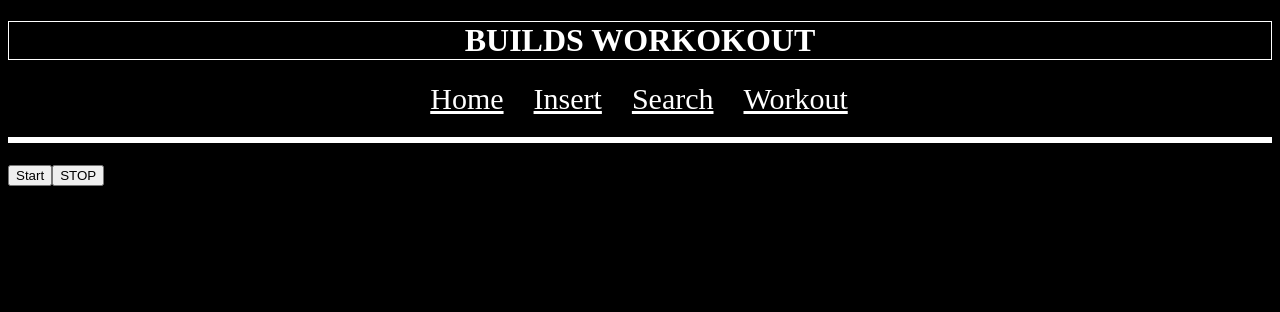
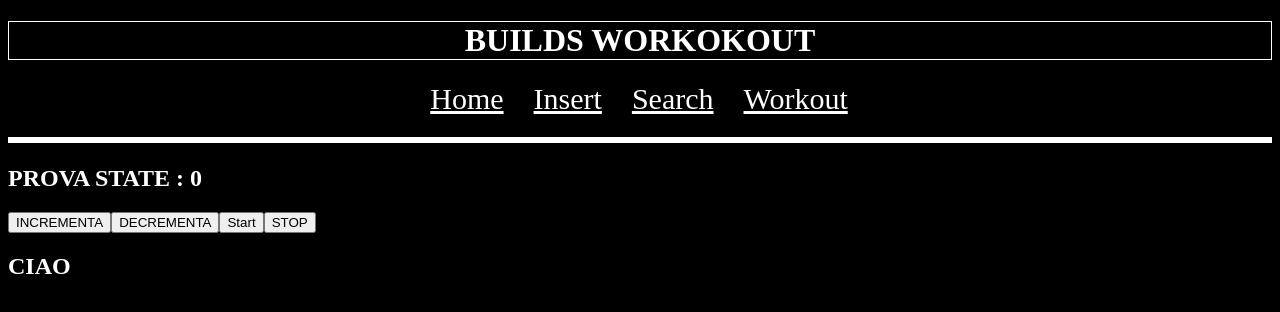
Before and after one commit to RichardMoschini87/workpwa, a React (Create React App) app: page / in a window 1280 px wide. Shown: the top 312 px of the page. Built offline with nearby package versions, Linux system fonts and the light colour scheme.

Commit message:
aggiunto redux

```diff
--- a/package.json
+++ b/package.json
@@ -8,7 +8,9 @@
     "@testing-library/user-event": "^12.8.3",
     "react": "^17.0.2",
     "react-dom": "^17.0.2",
+    "react-redux": "^7.2.6",
     "react-scripts": "4.0.3",
+    "redux": "^4.1.2",
     "web-vitals": "^0.2.4",
     "workbox-background-sync": "^5.1.4",
     "workbox-broadcast-update": "^5.1.4",
--- a/src/componets/Insert.css
+++ b/src/componets/Insert.css
@@ -5,3 +5,7 @@ h1{
 #elId{
 	color: white;
 }
+
+h2{
+	color: white;
+}
--- a/src/componets/Insert.js
+++ b/src/componets/Insert.js
@@ -1,10 +1,19 @@
 import React from "react";
 import './Insert.css'
+import Search from "./Search";
+import incrementa from '../reduxActions/ActionIncrementa'
+import decrementa from "../reduxActions/ActionDecrementa";
+import {useSelector,useDispatch} from 'react-redux'
 
 function Insert() {
     var cronometro = 0;
     var min = 0, sec = 0
+    //############## PROVA REDUX #############################
+    const increment = useSelector(state => state.aumentaReducer)
+    const disptch = useDispatch()
+    const decrement = useSelector(state => state.decrementaReducer)
 
+    //############## FUNZIONI CRONOMETRO #############################
     const start = () => {
         cronometro = setInterval(() => {
             sec++;
@@ -22,12 +31,17 @@ function Insert() {
         sec = 0;
         document.getElementById('idd').innerHTML = min + ':' + sec
     }
-
+//##################################################################à
     return (
         <div>
             <h1 id='idd'></h1>
+            <h2> PROVA STATE : { increment} </h2>
+            <button onClick={()=>disptch(incrementa())}>INCREMENTA</button>
+            <button onClick={()=>disptch(decrementa())}>DECREMENTA</button>
+
             <button onClick={start} >Start</button>
             <button onClick={stop}>STOP</button>
+            <Search></Search>
         </div>
     )
 }
--- /dev/null
+++ b/src/componets/Search.css
@@ -0,0 +1,3 @@
+h2{
+    color: white;
+}
--- /dev/null
+++ b/src/componets/Search.js
@@ -0,0 +1,9 @@
+import React from "react";
+import './Search.css'
+
+
+function Search(){
+    return(<div><h2>CIAO </h2></div>)
+}
+
+export default Search
--- a/src/index.js
+++ b/src/index.js
@@ -4,10 +4,17 @@ import './index.css';
 import App from './App';
 import * as serviceWorkerRegistration from './serviceWorkerRegistration';
 import reportWebVitals from './reportWebVitals';
+import {createStore} from 'redux'
+import rootReducer from '../src/reduxReducer/RootReducers'
+import { Provider } from 'react-redux';
+
+const store = createStore(rootReducer)
 
 ReactDOM.render(
   <React.StrictMode>
+  <Provider store={store}>
     <App />
+    </Provider>
   </React.StrictMode>,
   document.getElementById('root')
 );
--- /dev/null
+++ b/src/reduxActions/ActionDecrementa.js
@@ -0,0 +1,7 @@
+const decrementa = () => {
+    return {
+        type: 'DECREMENTA',
+        value: 1
+    }
+}
+export default decrementa
--- /dev/null
+++ b/src/reduxActions/ActionIncrementa.js
@@ -0,0 +1,8 @@
+const incrementa = () => {
+    return {
+        type: 'AUMENTA',
+        value: 1
+    }
+
+}
+export default incrementa
--- /dev/null
+++ b/src/reduxReducer/ReduceAumenta.js
@@ -0,0 +1,6 @@
+const aumentaReducer = (state = 0, action) => {
+    if (action.type == 'AUMENTA')
+        return state + action.value
+    return state
+}
+export default aumentaReducer
--- /dev/null
+++ b/src/reduxReducer/ReduceDecrementa.js
@@ -0,0 +1,7 @@
+const decrementaReducer = (state = 0, action) => {
+    if (action.type == 'DECREMENTA')
+        return state - action.value
+    return state
+}
+
+export default decrementaReducer
--- /dev/null
+++ b/src/reduxReducer/RootReducers.js
@@ -0,0 +1,10 @@
+import { combineReducers } from "redux";
+import aumentaReducer from './ReduceAumenta'
+import decrementaReducer from './ReduceDecrementa'
+
+const rootReducer = combineReducers({
+    aumentaReducer,
+    decrementaReducer
+})
+
+export default rootReducer
```
Also changed, not shown: 1 other file (tests, documents, lock files or other folders).
